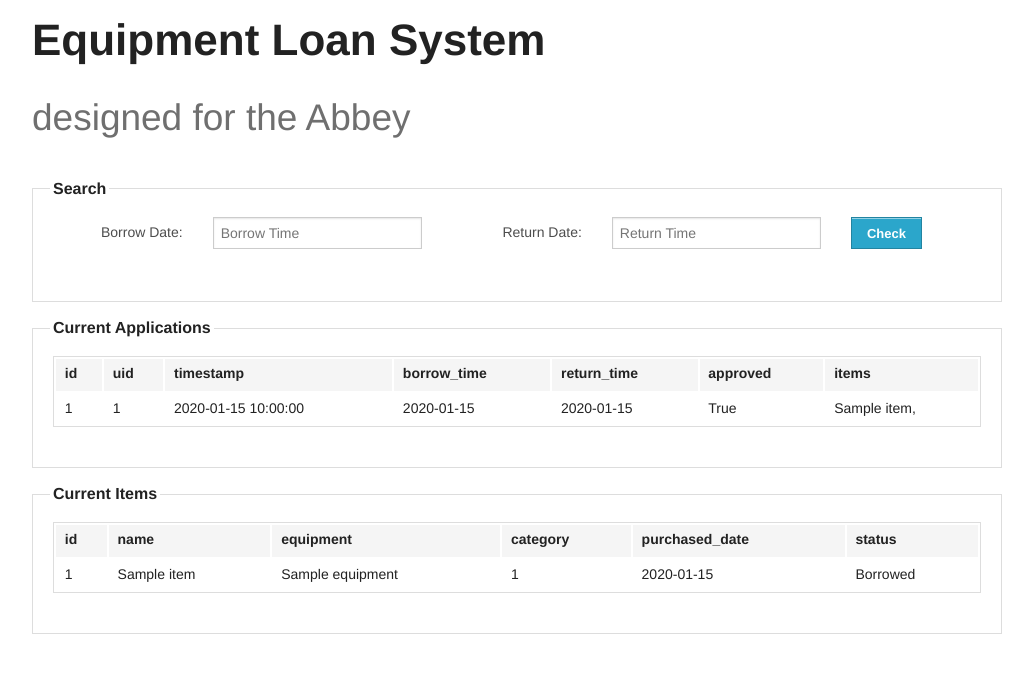
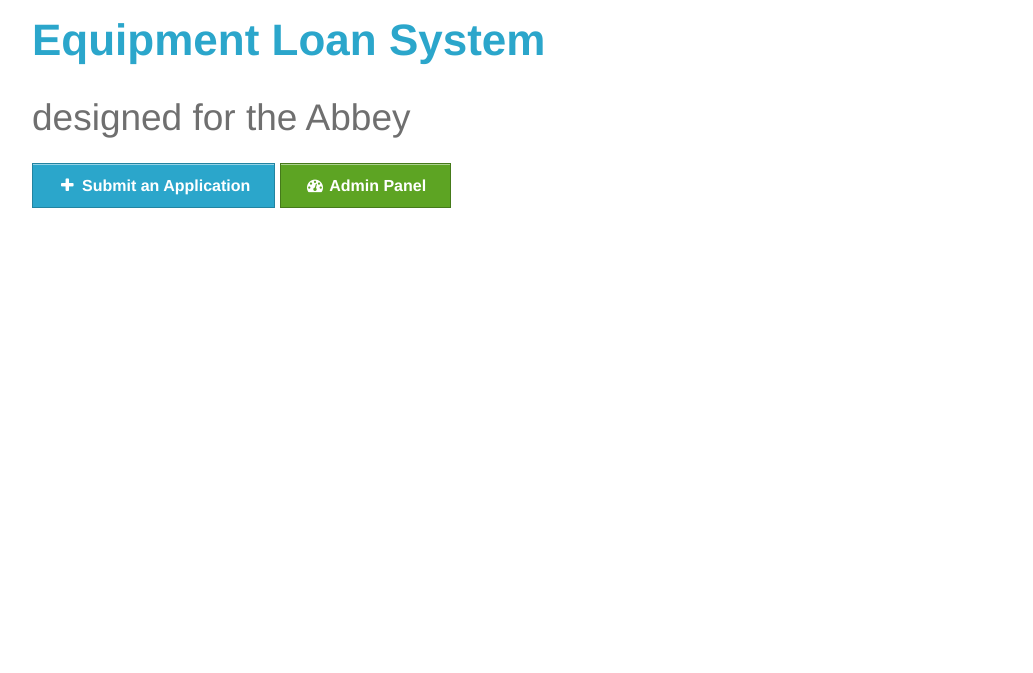
Before and after one commit to Tiotao/Abbey-Equipment-Management-System, a Flask app: page / in a window 1280 px wide. Shown: the top 673 px of the page, without its empty margins (123-1156 px from the left). Run offline with Flask 2, Linux system fonts and the light colour scheme; tables that the repository leaves empty hold one stand-in row (values such as "Sample post"); some libraries are stand-ins or nearby versions.

Commit message:
add more templates

```diff
--- a/app.py
+++ b/app.py
@@ -81,7 +81,7 @@ CATEGORY = {
 	'amp': 9
 }
 
-
+CATEGORY_NAME = ['General', 'Guitar', 'Keyboard', 'Bass', 'Stand', 'Cable', 'Console', 'Mixer', 'Mic', 'Amp']
 
 
 
@@ -99,6 +99,7 @@ class User(db.Model):
 	name = db.Column(db.String(64), unique = True, index = True)
 	email = db.Column(db.String(120), unique = True, index = True)
 	type = db.Column(db.String(50))
+	application = db.relationship('Application', backref='applicant')
 
 	def __init__(self, name, email):
 		self.name = name
@@ -155,13 +156,16 @@ class Equipment(db.Model):
 				available_items.append(i)
 		return available_items
 
+	def printCategory(self):
+		return CATEGORY_NAME[self.category]
+
+
 	def __repr__(self):
 		return '<Equipment > %r' %(self.name)
 
 class Item(db.Model):
 	__tablename__ = 'item'
 	id = db.Column(db.Integer, primary_key=True)
-	name = db.Column(db.String(120), index = True)
 	eid = db.Column(db.Integer, db.ForeignKey('equipment.id'), nullable=False)
 	purchase_date = db.Column(db.DateTime)
 	status = db.Column(db.SmallInteger, nullable = False, default = STATUS['available'])
@@ -173,7 +177,6 @@ class Item(db.Model):
 			db.session.commit()
 		e = Equipment.query.filter_by(name=name).first()
 		self.eid = e.id
-		self.name = e.name
 		self.purchase_date = purchase_date
 		self.category = e.category
 
@@ -251,6 +254,9 @@ class Approval(db.Model):
 		self.aid = aid
 		self.approved_by = approved_by
 		self.approved_time = datetime.utcnow()
+
+	def displayApprovedTime(self):
+		return self.approved_time.strftime('%Y-%m-%d %H:%M:%S')
 
 	def __repr__(self):
 		return '<Approval %r>' %(self.aid)
@@ -361,11 +367,16 @@ def editApplication(id, json):
 
 def deleteApplication(id):
 	a = Application.query.get(id)
+	disapproveApplication(id)
 	if a is not None:
 		for r in a.item_app:
 			db.session.delete(r)
 		db.session.delete(a)
 		db.session.commit()
+
+def getApplication(id):
+	a = Application.query.get(id)
+	return a
 
 #APPROVAL
 def approveApplication(admin_id, app_id):
@@ -396,8 +407,12 @@ def index():
 	all_items = Item.query.all()
 	return render_template("index.html", all_applications = all_applications, all_items = all_items)
 
-@app.route('/equipment/available_items', methods=['GET', 'POST'])
-def available_items():
+@app.route('/application/step1', methods=['GET', 'POST'])
+def make_application_step1():
+	return render_template("application_step1.html")
+
+@app.route('/application/step2', methods=['GET', 'POST'])
+def make_application_step2():
 	borrow_time = request.form['borrow_time']
 	return_time = request.form['return_time']
 	borrow_time_object = datetime.strptime(borrow_time, '%m/%d/%Y')
@@ -406,25 +421,65 @@ def available_items():
 	return_time_object = datetime.strptime(return_time, '%m/%d/%Y')
 	session['re_time'] = return_time_object
 	available_items = availabeItems(borrow_time_object, return_time_object)
-	return render_template("selected.html", available_items=available_items, borrow_time = borrow_time_object, return_time = return_time_object)
+	return render_template("application_step2.html", available_items=available_items, borrow_time = borrow_time_object, return_time = return_time_object)
 
-@app.route('/equipment/application', methods=['GET', 'POST'])
-def make_application():
+@app.route('/application/step3', methods=['GET', 'POST'])
+def make_application_step3():
 	selected_items = request.form.getlist('selected_items')
-	print selected_items
 	app_json = {
 		'uid': 2,
 		'items': selected_items,
 		'borrow_time': session['br_time'],
 		'return_time': session['re_time']
 	}
+
+	user_name = User.query.get(app_json['uid']).name
+
+	item_name = []
+	for i in selected_items:
+		item_name.append(Item.query.get(i).equipment.name)
+
+	session['app'] = app_json
+
+	return render_template("application_step3.html", application = app_json, item_name = item_name, user_name=user_name)
+
+
+@app.route('/application/make', methods=['GET', 'POST'])
+def make_application():
+	app_json = session['app']
 	application = makeApplication(app_json)
-	items = application.getItems()
-	return render_template("success.html", application = application, items = items)
+	return render_template("application.html", application = application)
 
-# @app.route('item/add', methods=['GET', 'POST'])
-# def add_item():
+@app.route('/application/<id>', methods = ['GET', 'POST'])
+def application_info(id):
+	application = getApplication(id)
+	return render_template("application.html", application = application)
 
+@app.route('/application/<id>/delete', methods=['GET', 'POST'])
+def delete_application(id):
+	deleteApplication(id)
+	return redirect(request.referrer or url_for('index'))
+
+@app.route('/application/<id>/approve', methods=['GET', 'POST'])
+def approve_application(id):
+	approveApplication(2, id)
+	return redirect(request.referrer or url_for('application_info', id = id))
+
+@app.route('/application/<id>/disapprove', methods=['GET', 'POST'])
+def disapprove_application(id):
+	disapproveApplication(id)
+	return redirect(request.referrer or url_for('application_info', id = id))
+
+@app.route('/admin/', methods=['GET', 'POST'])
+def admin():
+	all_applications = Application.query.all()
+	all_items = Item.query.all()
+	return render_template("admin.html", all_applications = all_applications, all_items = all_items)
+
+@app.route('/admin/item_status=<status>, item=<id>', methods=['GET', 'POST'])
+def item_status(id, status):
+	changeItemStatus(id, status)
+	return redirect(request.referrer)
 
 
 #  ########  ##     ## ##    ##
--- a/templates/index.html
+++ b/templates/index.html
@@ -1,117 +1,12 @@
 {% extends "layout.html" %}
 {% block content %}
-				<fieldset>
-				<legend>Search</legend>
-						<form action="{{ url_for('available_items')}}" method="POST" id="dateForm">
-						<div class="row">
-							<div class="small-2 columns">
-								 <label class="right inline">Borrow Date:</label>
-							</div>
-							<div class="small-3 columns">
-								<input type="text" value="" id="borrow_time" name = "borrow_time" placeholder="Borrow Time"/>
-							</div>
-							<div class="small-2 columns">
-							 <label class="right inline">Return Date:</label>
-							</div>
-							<div class="small-3 columns">
-								<input type="text" value="" id="return_time" name="return_time" placeholder="Return Time"/>
-							</div>
-							<div class="small-2 columns">
-								<input class="small button" type="submit" value="Check"/>
-							</div>
-						</div>
-						</form>
-				</fieldset>
 
-				<fieldset>
-				<legend> Current Applications </legend>
-					  <table width=100%>
-					    <thead>
-					        <tr>
-					          <th>id</th>
-					          <th>uid</th>
-					          <th>timestamp</th>
-					          <th>borrow_time</th>
-					          <th>return_time</th>
-					          <th>approved</th>
-					          <th>items</th>
-					        </tr>
-					    </thead>
-					    <tbody>
-					    {% for application in all_applications %}
-					        <tr>
-					            <td>{{application.id}}</td>
-					            <td>{{application.uid}}</td>
-					            <td>{{application.displayTimestamp()}}</td>
-					            <td>{{application.borrow_time.date()}}</td>
-					            <td>{{application.return_time.date()}}</td>
-					            <td>{{application.isApproved()}}</td>
-					            <td>{% for i in application.getItems() %}
-					            	{{ i.name }},
-					            	{% endfor %}
+<div class="row">
+<div class="small-12 columns ">
+	<a href="{{url_for('make_application_step1')}}" class="button"> <i class="fa fa-plus fa-fw"></i> Submit an Application</a>
 
-					            </td>
-					        </tr>
-					    {% endfor %}
-					    </tbody>
-					</table>
-				</fieldset>
-
-				<fieldset>
-				<legend> Current Items </legend>
-					  <table width=100%>
-					    <thead>
-					        <tr>
-					          <th>id</th>
-					          <th>name</th>
-					          <th>equipment</th>
-					          <th>category</th>
-					          <th>purchased_date</th>
-					          <th>status</th>
-					        </tr>
-					    </thead>
-					    <tbody>
-					    {% for item in all_items %}
-					        <tr>
-					            <td>{{item.id}}</td>
-					            <td>{{item.name}}</td>
-					            <td>{{item.equipment.name}}</td>
-					            <td>{{item.equipment.category}}</td>
-					            <td>{{item.purchase_date.date()}}</td>
-					            <td>{{item.printStatus()}}</td>
-					        </tr>
-					    {% endfor %}
-					    </tbody>
-					</table>
-				</fieldset>
-
-
-			<script>
-				$(function () {
-				// implementation of disabled form fields
-				var nowTemp = new Date();
-				var now = new Date(nowTemp.getFullYear(), nowTemp.getMonth(), nowTemp.getDate(), 0, 0, 0, 0);
-				var checkin = $('#borrow_time').fdatepicker({
-					onRender: function (date) {
-						return date.valueOf() < now.valueOf() ? 'disabled' : '';
-					}
-				}).on('changeDate', function (ev) {
-					if (ev.date.valueOf() > checkout.date.valueOf()) {
-						var newDate = new Date(ev.date)
-						newDate.setDate(newDate.getDate() + 1);
-						checkout.setValue(newDate);
-					}
-					checkin.hide();
-					$('#return_time')[0].focus();
-				}).data('datepicker');
-				var checkout = $('#return_time').fdatepicker({
-					onRender: function (date) {
-						return date.valueOf() <= checkin.date.valueOf() ? 'disabled' : '';
-					}
-				}).on('changeDate', function (ev) {
-					checkout.hide();
-				}).data('datepicker');
-				});
-			</script>
+	<a href="{{url_for('admin')}}" class="success button"> <i class="fa fa-tachometer fa-fw"></i>  Admin Panel</a>
+</div>
+</div>
 
 {% endblock %}
--- a/templates/layout.html
+++ b/templates/layout.html
@@ -7,8 +7,9 @@
 	<link rel="stylesheet" href="../static/css/foundation.css">
 	<script src="../static/js/vendor/jquery.js"></script>
 	<script src="../static/js/vendor/custom.modernizr.js"></script>
-<!-- 	<link href="http://netdna.bootstrapcdn.com/font-awesome/3.0.2/css/font-awesome.css" rel="stylesheet">
-	<link href="http://netdna.bootstrapcdn.com/font-awesome/3.0.2/css/font-awesome-ie7.css" rel="stylesheet"> -->
+	<link href="http://netdna.bootstrapcdn.com/font-awesome/3.0.2/css/font-awesome.css" rel="stylesheet">
+	<link href="http://netdna.bootstrapcdn.com/font-awesome/3.0.2/css/font-awesome-ie7.css" rel="stylesheet">
+	<link href="//netdna.bootstrapcdn.com/font-awesome/4.0.1/css/font-awesome.css" rel="stylesheet">
 	<link rel="stylesheet" href="../static/css/example.css">
 	<script src="../static/js/foundation-datepicker.js"></script>
 	<link rel="stylesheet" href="../static/css/foundation-datepicker.css">
@@ -24,7 +25,7 @@
 			<div class="container">
 				<header class="row">
 					<div class="small-12 columns">
-						<h1>Equipment Loan System</h1>
+						<h1><a href="{{url_for('index')}}">Equipment Loan System</a></h1>
 						<h2 class="subheader">designed for the Abbey</h2>
 					</div>
 
```
Also changed, not shown: templates/admin.html (added, +113 -0 lines), templates/application.html (added, +62 -0 lines), templates/application_step1.html (added, +58 -0 lines), templates/application_step2.html (added, +33 -0 lines), templates/application_step3.html (added, +44 -0 lines), templates/selected.html (deleted, +0 -24 lines), templates/success.html (deleted, +0 -28 lines).
